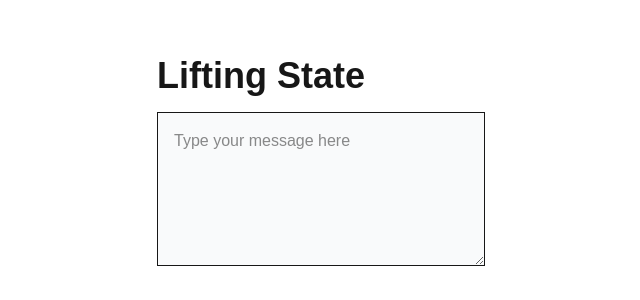
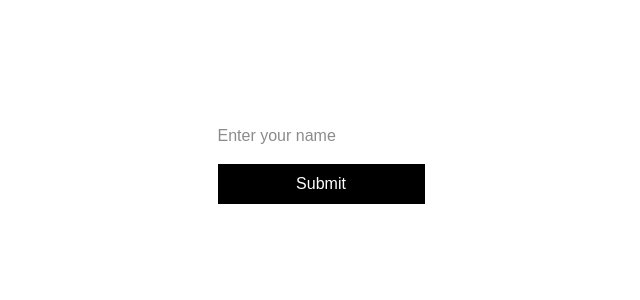
Before and after one commit to Bhawna0034/Next.js-React-Revision, a Next.js app: page / in a window 1280 px wide. Shown: the part 236-536 px from the top of the page, without its empty margins (319-959 px from the left). Built offline with nearby package versions, Linux system fonts and the light colour scheme.

Commit message:
Controlled and UnControlled Components

```diff
--- /dev/null
+++ b/src/app/components/ControlledInput.js
@@ -0,0 +1,14 @@
+"use client"
+import React, { useState } from 'react'
+
+const ControlledInput = () => {
+    const [text, setText] = useState("");
+  return (
+    <div>
+      <input type='text' value={text} onChange={(event) => setText(event.target.value)} placeholder='Enter your name' />
+      <p>Name: {text}</p>
+    </div>
+  )
+}
+
+export default ControlledInput
--- /dev/null
+++ b/src/app/components/UnControlledInput.js
@@ -0,0 +1,24 @@
+"use client";
+import React, { useRef } from "react";
+
+const UnControlledInput = () => {
+  const inputRef = useRef();
+  const handleFormSubmit = (event) => {
+    event.preventDefault();
+    alert(inputRef.current.value);
+    console.info(inputRef.current.value);
+
+  }
+
+  return (
+    <div>
+      <form onSubmit={handleFormSubmit} className="flex flex-col gap-4">
+        <input type="text" ref={inputRef} placeholder="Enter your name" />
+        <button type="submit" className="bg-black text-white px-4 py-2">Submit</button>
+      </form>
+
+    </div>
+  );
+};
+
+export default UnControlledInput;
--- a/src/app/page.js
+++ b/src/app/page.js
@@ -1,13 +1,12 @@
 import Image from "next/image";
-
-import ShoppingCart from "./components/State/ShoppingCart";
-import ParentComponent from "./components/State/LiftingState";
+import ControlledInput from "./components/ControlledInput";
+import UnControlledInput from "./components/UnControlledInput";
 
 export default function Home() {
   const isLoggedIn = true;
   return (
     <main className="flex items-center justify-center h-lvh">
-     <ParentComponent />
+     <UnControlledInput />
     </main>
   );
 }
```
